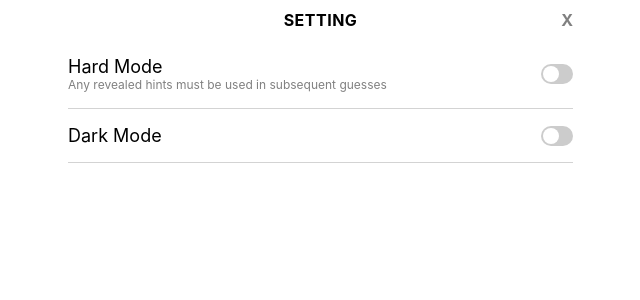
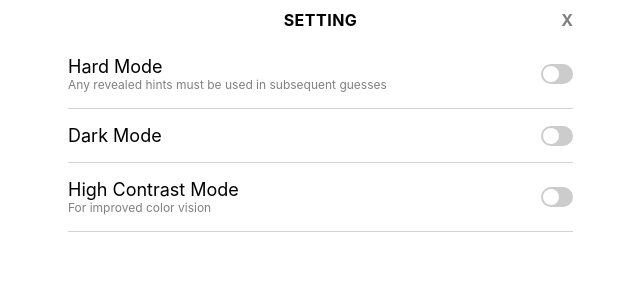
Before and after one commit to binyaalex/DI_bootcamp, a React (Create React App) app in the folder wordle/: page / in a window 1280 px wide. Both pictures are taken after a click on the picture 870 px from the left and 33 px from the top of the page. Shown: the top 300 px of the page, without its empty margins (322-962 px from the left). Built offline with nearby package versions, Linux system fonts and the light colour scheme.

Commit message:
add high contrast mode btn to definitions

```diff
--- a/wordle/src/app/App.css
+++ b/wordle/src/app/App.css
@@ -97,7 +97,7 @@ h4 {
   font-size: 16px;
 }
 
-.languageMode, .hardMode, .darkMode {
+.highContracstMode, .hardMode, .darkMode {
   display: flex;
   justify-content: space-between;
   padding: 16px 0;
--- a/wordle/src/app/components/header/Definitions.js
+++ b/wordle/src/app/components/header/Definitions.js
@@ -28,7 +28,7 @@ const Definitions = (props) => {
 			</header>
 			<main>
 				<section className='hardMode'>
-					<div className='hardModeTitle'>
+					<div className='modeTitle'>
 						<h6>Hard Mode</h6>
 						<div className='btnExplanation'>Any revealed hints must be used in subsequent guesses</div>
 					</div>
@@ -41,6 +41,16 @@ const Definitions = (props) => {
 					<h6>Dark Mode</h6>
 					<label onClick={showDarkModeDisableMsg} className="switch">
 						<input onClick={changeScreenMode} className='darkModeInput' type="checkbox" />
+						<span className="slider round"></span>
+					</label>
+				</section>
+				<section className='highContracstMode'>
+					<div className='modeTitle'>
+						<h6>High Contrast Mode</h6>
+						<div className='btnExplanation'>For improved color vision</div>
+					</div>
+					<label className="switch">
+						<input className='highContracstModeInput' type="checkbox" />
 						<span className="slider round"></span>
 					</label>
 				</section>
```
